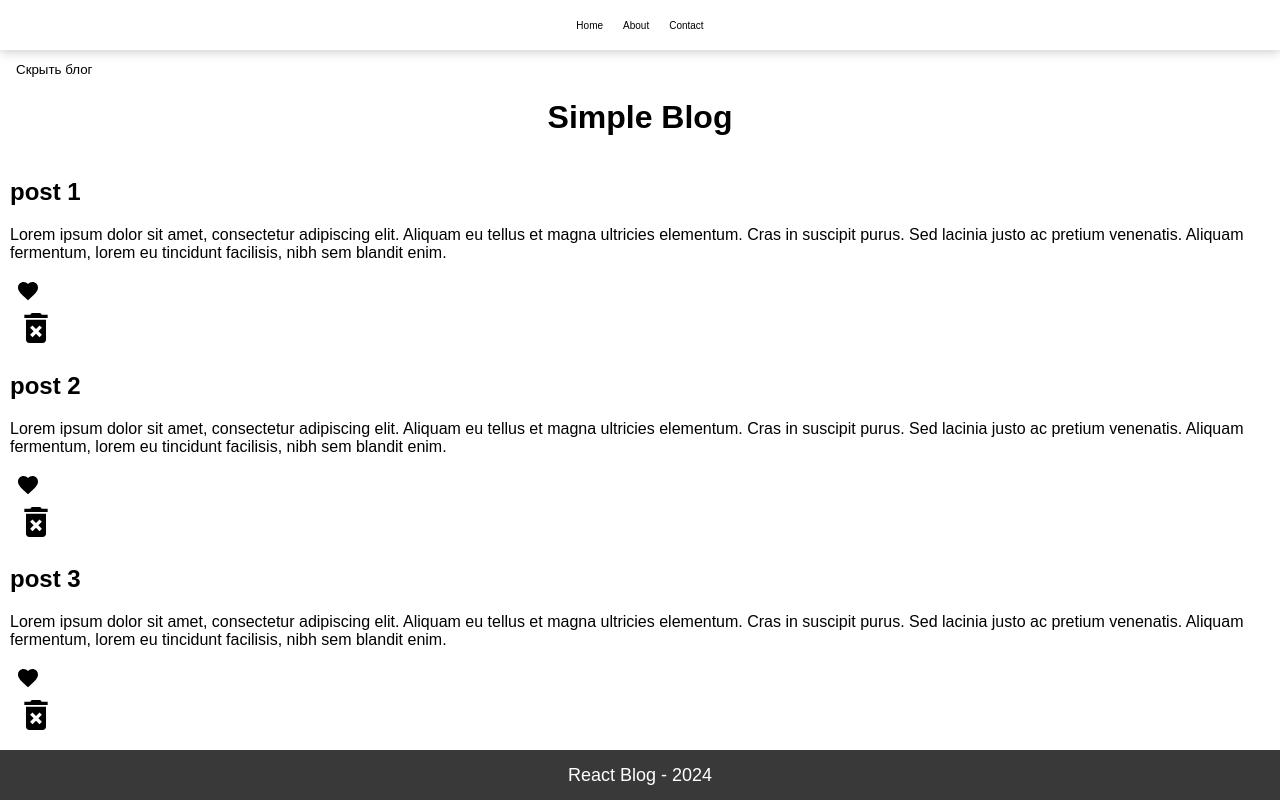
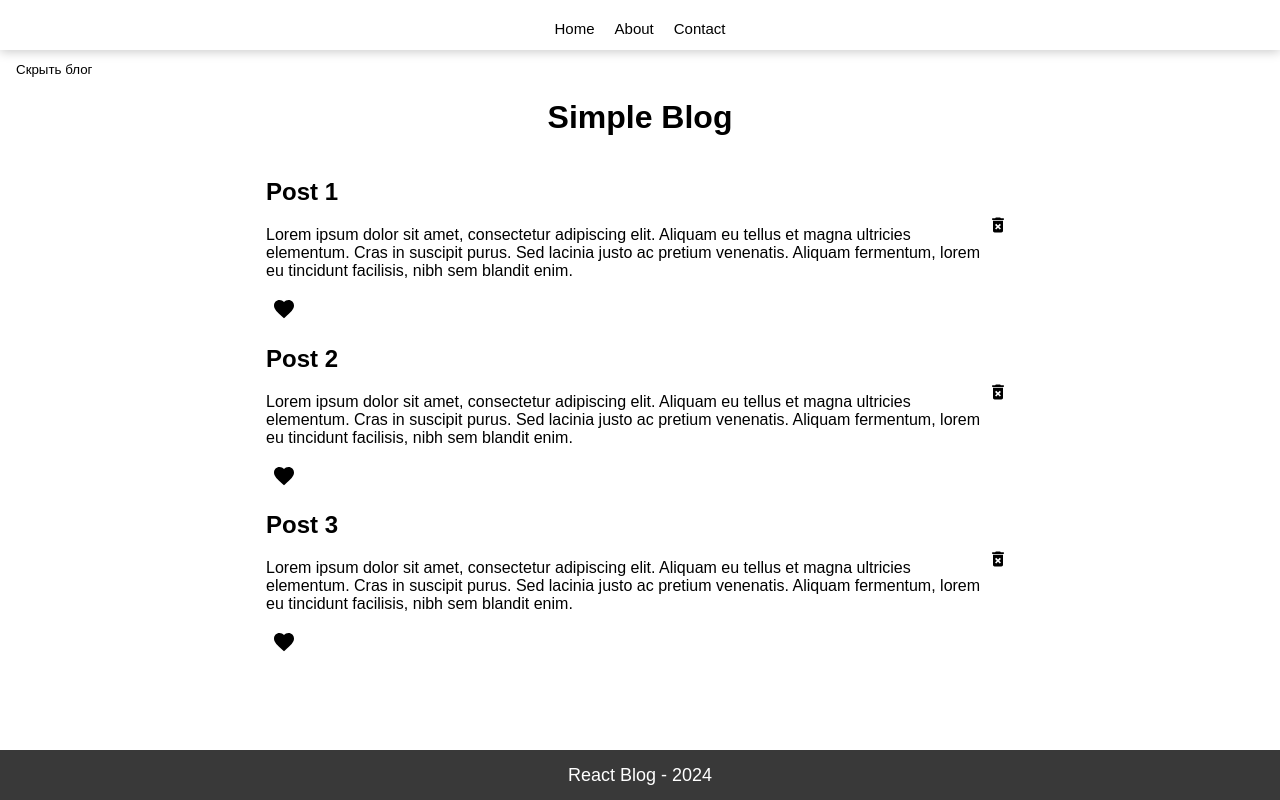
Before and after one commit to otto-wakarimasen/sbl, a React (Create React App) app: page / in a window 1280 px wide. Built offline with nearby package versions, Linux system fonts and the light colour scheme.

Commit message:
Layout fixes

```diff
--- a/src/App.css
+++ b/src/App.css
@@ -23,7 +23,7 @@ button {
 
 main {
     padding: 10px;
-    min-height: calc(100vh - 100px);
+    min-height: calc(100vh - 100px)
 }
 
 h1 {
--- a/src/components/BlogContent/components/BlogCard.css
+++ b/src/components/BlogContent/components/BlogCard.css
@@ -1,9 +1,13 @@
 .post {
+    margin-left: 20vw;
+    margin-right: 20vw;
+}
+.postContent {
     display: flex;
     align-items: center;
     justify-content: space-between;
 }
 
 .deleteBtn svg {
-    font-size: 40px;
+    font-size: 20px;
 }
--- a/src/components/BlogContent/components/BlogCard.jsx
+++ b/src/components/BlogContent/components/BlogCard.jsx
@@ -13,20 +13,24 @@ export const BlogCard = ({
 
     const heartFill = liked ? 'crimson' : 'black'
 
-        return(
+    return (
         <div key={id} className="post">
             <div className="postContent">
-                    <h2>{title}</h2>
-                    <p>{description}</p>
                 <div>
-                        <button onClick={likePost}>
-                            <FavoriteIcon style={{fill: heartFill}} />
-                        </button>
+                <div><h2>{title}</h2></div>
+                <div><p>{description}</p></div>
                 </div>
                 <button className="deleteBtn" onClick={deletePost}>
                     <DeleteForeverIcon />
                 </button>
             </div>
+            <div>
+                <button onClick={likePost}>
+                    <FavoriteIcon style={{ fill: heartFill }} />
+                </button>
+            </div>
+
+
         </div>
     )
 }
--- a/src/components/Header/Header.css
+++ b/src/components/Header/Header.css
@@ -1,6 +1,7 @@
 header {
     text-align: center;
-    padding: 10px;
+    padding-bottom: 10px;
+    padding-top: 10px;
     box-shadow: rgb(204 204 204) 0px 2px 10px;
     height: 50px;
 }
@@ -10,7 +11,7 @@ header a {
     font-weight: 500;
     transition: all .2s linear;
     border-bottom: 2px solid transparent;
-    font-size: 10px;
+    font-size: 15px;
 
     display: inline-block;
     margin: 10px;
--- a/src/shared/projectData.js
+++ b/src/shared/projectData.js
@@ -1,19 +1,19 @@
 export const posts = [
     {
         id: 1,
-        title: 'post 1',
+        title: 'Post 1',
         description: "Lorem ipsum dolor sit amet, consectetur adipiscing elit. Aliquam eu tellus et magna ultricies elementum. Cras in suscipit purus. Sed lacinia justo ac pretium venenatis. Aliquam fermentum, lorem eu tincidunt facilisis, nibh sem blandit enim.",
         liked: false
     },
     {
         id: 2,
-        title: 'post 2',
+        title: 'Post 2',
         description: "Lorem ipsum dolor sit amet, consectetur adipiscing elit. Aliquam eu tellus et magna ultricies elementum. Cras in suscipit purus. Sed lacinia justo ac pretium venenatis. Aliquam fermentum, lorem eu tincidunt facilisis, nibh sem blandit enim.",
         liked: false
     },
     {
         id: 3,
-        title: 'post 3',
+        title: 'Post 3',
         description: "Lorem ipsum dolor sit amet, consectetur adipiscing elit. Aliquam eu tellus et magna ultricies elementum. Cras in suscipit purus. Sed lacinia justo ac pretium venenatis. Aliquam fermentum, lorem eu tincidunt facilisis, nibh sem blandit enim.",
         liked: false
     }
```
Also changed, not shown: 1 other file (tests, documents, lock files or other folders). Lines whose indentation alone changed are shown as unchanged.
